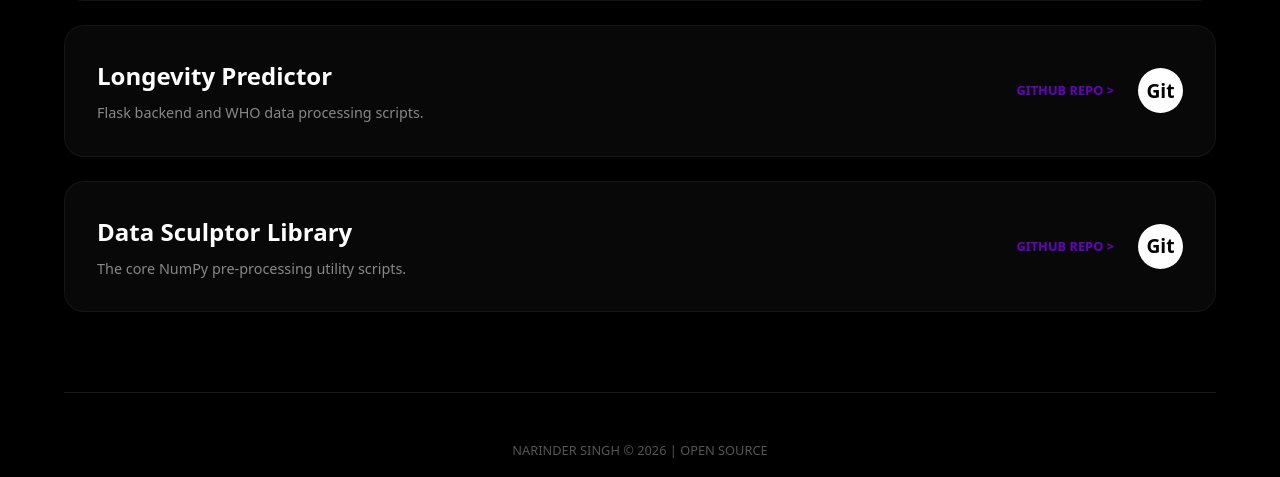
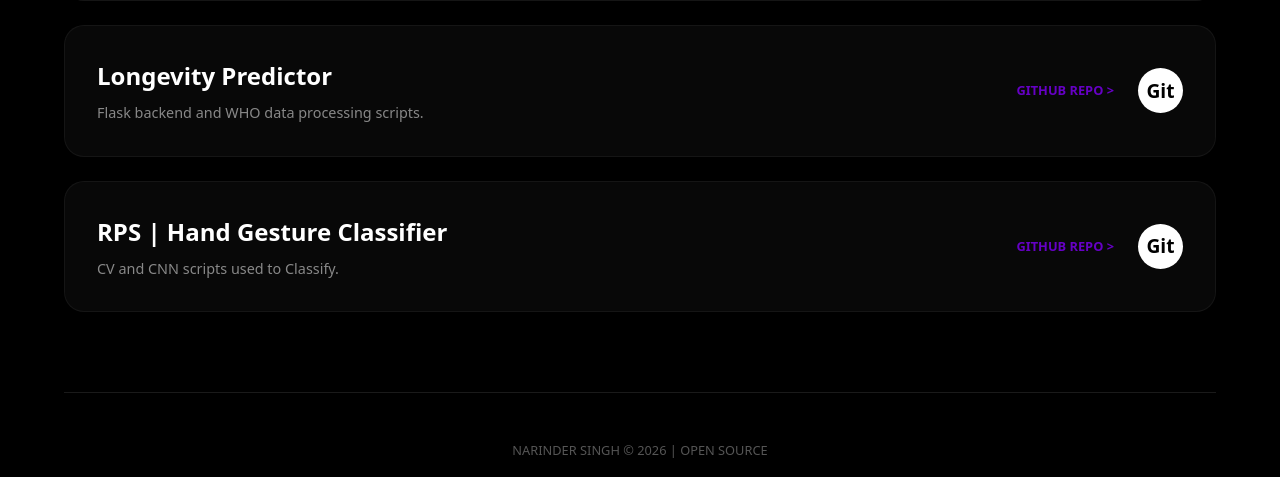
Before and after one commit to themehmi/PortFolio, a Flask app: page /resources in a window 1280 px wide. Shown: the part 604-1081 px from the top of the page. Run offline with Flask 3, Linux system fonts and the light colour scheme.

Commit message:
Update resource link and description in resources.html

```diff
--- a/templates/resources.html
+++ b/templates/resources.html
@@ -268,10 +268,10 @@
                     </div>
                 </a>
 
-                <a href="#" class="resource-item">
+                <a href="https://github.com/themehmi/Rock-Paper-Scissors-Classifier" class="resource-item">
                     <div class="repo-info">
-                        <h2>Data Sculptor Library</h2>
-                        <p>The core NumPy pre-processing utility scripts.</p>
+                        <h2>RPS | Hand Gesture Classifier</h2>
+                        <p>CV and CNN scripts used to Classify.</p>
                     </div>
                     <div class="repo-meta">
                         <span style="color: #6600c5; font-size: 0.8rem; font-weight: bold;">GITHUB REPO &gt;</span>
```
